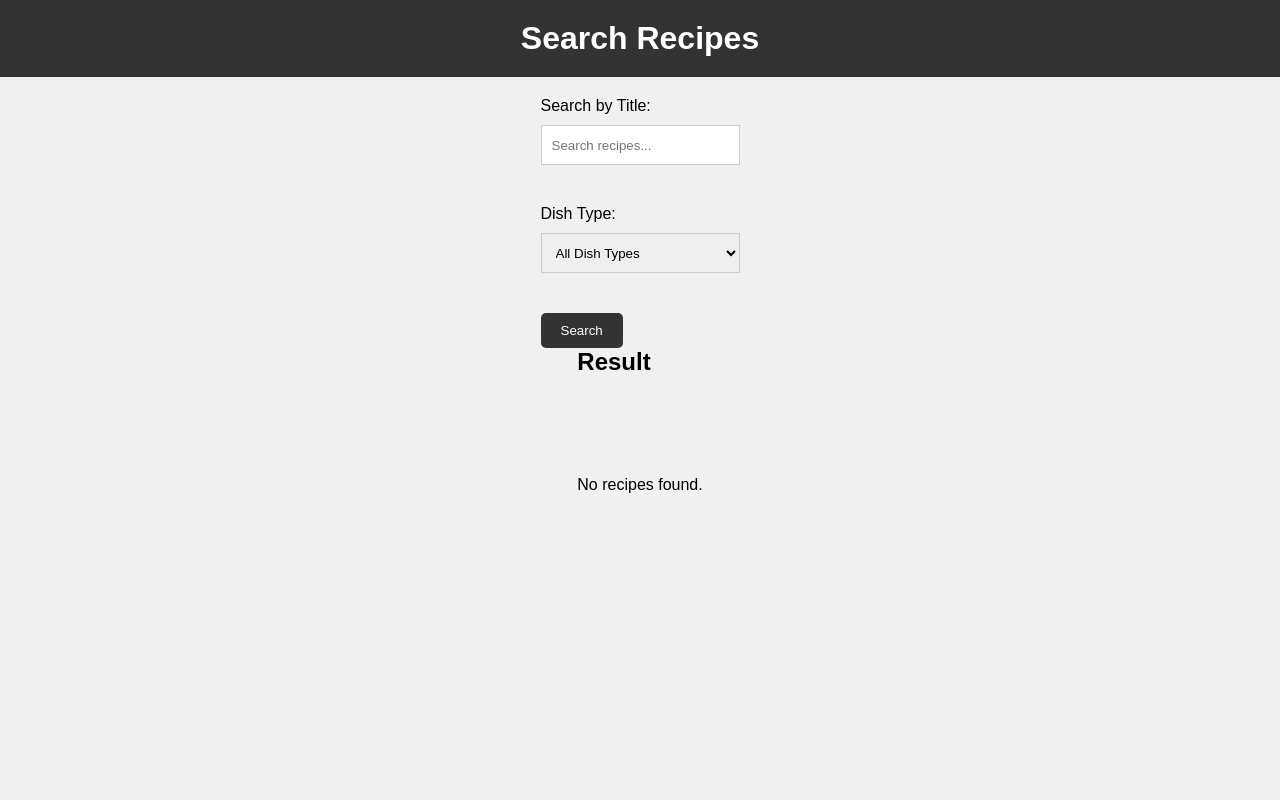
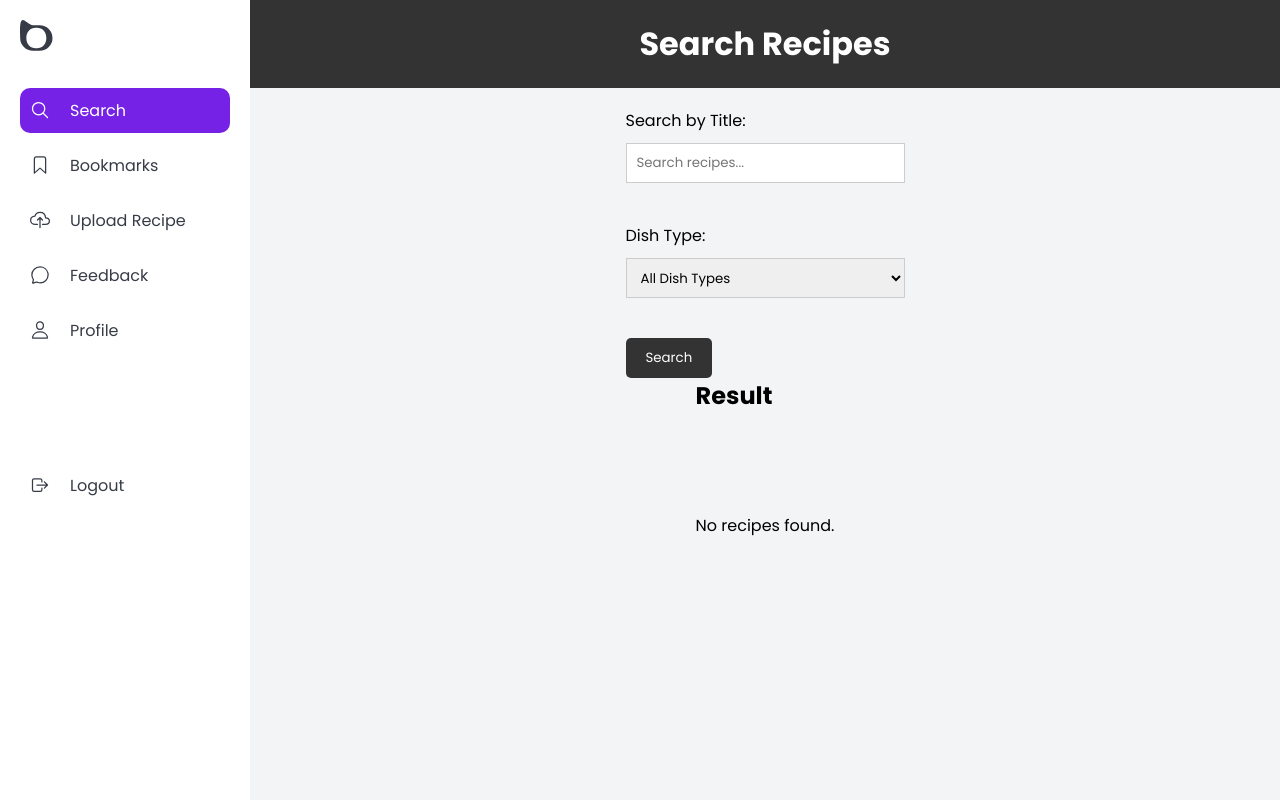
Before and after one commit to Bineesh627/reciperave, a Django app: template reciperave/search/templates/search/search_recipes.html in a window 1280 px wide. Run offline with Django 3.2, Linux system fonts and the light colour scheme; the template is opened without the code that fills it, so the values that code supplies are empty.

Commit message:
templates are connected together

```diff
--- a/reciperave/search/static/search/search_recipes.css
+++ b/reciperave/search/static/search/search_recipes.css
@@ -1,15 +1,4 @@
-* {
-    margin: 0px;
-    padding: 0px;
-    box-sizing: border-box;
-    font-family: sans-serif;
-}
-
-body {
-    background-color: #f0f0f0;
-}
-
-.container {
+.container-search {
     margin: 0 auto;
     padding: 0 15px;
 }
--- a/reciperave/search/templates/search/search_recipes.html
+++ b/reciperave/search/templates/search/search_recipes.html
@@ -1,18 +1,18 @@
-<!DOCTYPE html>
-<html lang="en">
-<head>
-    <meta charset="UTF-8">
-    <title>Search Recipes</title>
-    <meta name="viewport" content="width=device-width, initial-scale=1">
+{% extends 'base/base.html' %}
+
+{% block title %}Search Recipes{% endblock %}
+
 {% load static %}
-    <link rel="stylesheet" href="{% static 'base_card/cards.css' %}">
+{% block css_static %}
+<link rel="stylesheet" href="{% static 'base/css/cards.css' %}">
 <link rel="stylesheet" href="{% static 'search/search_recipes.css' %}">
-</head>
-<body>
+{% endblock %}
+
+{% block content %}
 <header>
     <h1>Search Recipes</h1>
 </header>
-    <div class="container">
+<div class="container-search">
     <main>
         <form method="GET" action="{% url 'search_recipes' %}">
             <div class="form-group">
@@ -34,7 +34,7 @@
             <h2>Result</h2>
             <div class="card-container">
                 {% for recipe in recipes %}
-                    {% include 'base_card/cards.html' %}
+                {% include 'base/cards.html' %}
                 {% empty %}
                 <p>No recipes found.</p>
                 {% endfor %}
@@ -42,5 +42,5 @@
         </section>
     </main>
 </div>
-</body>
-</html>
+
+{% endblock %}
--- /dev/null
+++ b/reciperave/static/base/css/base.css
@@ -0,0 +1,165 @@
+@import url(https://fonts.googleapis.com/css?family=Poppins:100,100italic,200,200italic,300,300italic,regular,italic,500,500italic,600,600italic,700,700italic,800,800italic,900,900italic);
+
+:root {
+    --primary-clr: #7522e6;
+    --bg-clr: #f2f4f5;
+    --white-bg: #fff;
+    --dark-text-clr: #363b46;
+    --light-text-clr: #fff;
+    --hover-clr: #f1e8fd;
+}
+
+body.dark-mode {
+    --primary-clr: #7522e6;
+    --bg-clr: #1e1e1e;
+    --white-bg: #23262b;
+    --dark-text-clr: #fff;
+    --light-text-clr: #fff;
+    --hover-clr: #31313f;
+}
+
+* {
+    margin: 0;
+    padding: 0;
+    box-sizing: border-box;
+    font-family: "Poppins", sans-serif;
+}
+
+body {
+    position: relative;
+    /* This makes the body a reference for absolute positioning */
+}
+
+.wrapper {
+    display: flex;
+    height: 100vh;
+}
+
+.container {
+    position: fixed;
+    width: 85px;
+    height: 100vh;
+    padding: 20px;
+    overflow: hidden;
+    background-color: var(--white-bg);
+    transition: width 0.3s ease;
+}
+
+.main-content {
+    margin-left: 85px;
+    background-color: var(--bg-clr);
+    width: 100%;
+    height: 100%;
+    /* min-height: 693px; */
+    overflow: auto;
+    transition: margin-left 0.3s ease;
+}
+
+.container.active {
+    width: 250px;
+}
+
+.container.active ~ .main-content {
+    margin-left: 250px;
+}
+
+.container .logo {
+    width: 100%;
+    margin-bottom: 30px;
+}
+
+.container ul {
+    list-style: none;
+    display: flex;
+    flex-direction: column;
+    gap: 10px;
+}
+
+-->.link-item:last-child {
+    margin-top: 100px;
+}
+
+.link-item a {
+    display: flex;
+    align-items: center;
+    width: 100%;
+    padding: 10px;
+    border-radius: 10px;
+    text-decoration: none;
+    font-size: 16px;
+    white-space: nowrap;
+    text-transform: capitalize;
+    color: var(--dark-text-clr);
+}
+
+.link-item a span {
+    transition: transform 0.5s;
+    transform: translateX(100px);
+}
+
+.link-item:last-child span h4 {
+    line-height: 1;
+}
+
+.link-item:last-child span p {
+    font-size: 12px;
+}
+
+.container.active .link-item a span {
+    transition-delay: calc(0.02s * var(--i));
+    transform: translateX(0px);
+}
+
+.link-item a:hover {
+    background-color: var(--hover-clr);
+}
+
+.link-item.active a {
+    color: var(--light-text-clr);
+    background-color: var(--primary-clr);
+}
+
+.link-item ion-icon {
+    min-width: 20px;
+    min-height: 20px;
+    margin-right: 20px;
+    position: relative;
+}
+
+.link-item img {
+    width: 30px;
+    height: 30px;
+    margin-right: 20px;
+    border-radius: 50%;
+}
+
+.link-item ion-icon.noti-icon::before {
+    content: "";
+    display: block;
+    position: absolute;
+    top: 3px;
+    right: 2px;
+    width: 6px;
+    height: 6px;
+    border-radius: 50%;
+    background-color: var(--primary-clr);
+    border: 1px solid var(--white-bg);
+}
+
+.link-item a .num-noti {
+    margin-left: 40px;
+    font-size: 12px;
+    color: var(--light-text-clr);
+    background-color: var(--primary-clr);
+    min-width: 15px;
+    height: 15px;
+    display: flex;
+    align-items: center;
+    justify-content: center;
+    border-radius: 50%;
+}
+
+.link-item.active a .num-noti {
+    color: var(--primary-clr);
+    background-color: var(--white-bg);
+}
--- /dev/null
+++ b/reciperave/static/base/js/base.js
@@ -0,0 +1,41 @@
+const container = document.querySelector(".container");
+const linkItems = document.querySelectorAll(".link-item");
+const darkMode = document.querySelector(".dark-mode");
+const logo = document.querySelector(".logo svg");
+
+//Container Hover
+container.addEventListener("mouseenter", () => {
+  container.classList.add("active");
+});
+
+//Container Hover Leave
+container.addEventListener("mouseleave", () => {
+  container.classList.remove("active");
+});
+
+//Link-items Clicked
+for (let i = 0; i < linkItems.length; i++) {
+  if (!linkItems[i].classList.contains("dark-mode")) {
+    linkItems[i].addEventListener("click", (e) => {
+      linkItems.forEach((linkItem) => {
+        linkItem.classList.remove("active");
+      });
+      linkItems[i].classList.add("active");
+    });
+  }
+}
+
+// Dark Mode Functionality
+darkMode.addEventListener("click", function () {
+  if (document.body.classList.contains("dark-mode")) {
+    darkMode.querySelector("span").textContent = "dark mode";
+    darkMode.querySelector("ion-icon").setAttribute("name", "moon-outline");
+
+    logo.style.fill = "#363b46";
+  } else {
+    darkMode.querySelector("span").textContent = "light mode";
+    darkMode.querySelector("ion-icon").setAttribute("name", "sunny-outline");
+    logo.style.fill = "#fff";
+  }
+  document.body.classList.toggle("dark-mode");
+});
--- /dev/null
+++ b/reciperave/templates/base/base.html
@@ -0,0 +1,93 @@
+<!DOCTYPE html>
+<html lang="en">
+
+<head>
+  <meta charset="UTF-8" />
+  <meta http-equiv="X-UA-Compatible" content="IE=edge" />
+  <meta name="viewport" content="width=device-width, initial-scale=1.0" />
+  <title>{% block title %}{% endblock %}</title>
+  {% load static %}
+  <link rel="stylesheet" href="{% static 'base/css/base.css' %}" />
+  {% block css_static %}{% endblock %}
+</head>
+
+<body>
+  <div class="wrapper">
+    <div class="container">
+      <div class="logo">
+        <svg xmlns="http://www.w3.org/2000/svg" width="32.519" height="30.7" viewBox="0 0 32.519 30.7" fill="#363b46">
+          <g id="Logo" transform="translate(-90.74 -84.875)">
+            <path id="B"
+              d="M14.378-30.915c-5.124,0-9.292,3.767-9.292,10.228S9.254-10.46,14.378-10.46h1.471c5.124,0,9.292-3.767,9.292-10.228s-4.168-10.228-9.292-10.228H14.378M11.7-33.456h6.819A12.768,12.768,0,0,1,31.29-20.687,12.768,12.768,0,0,1,18.522-7.919H11.7A12.768,12.768,0,0,1-1.065-20.687C-2.4-51.282,4.652-33.456,11.7-33.456Z"
+              transform="translate(91.969 123.494)" />
+          </g>
+        </svg>
+      </div>
+      <ul class="link-items">
+        <!-- <li class="link-item active">
+          <a href="#" class="link">
+            <ion-icon name="home-outline"></ion-icon>
+            <span style="--i: 1">Home</span>
+          </a>
+        </li> -->
+
+        <li class="link-item active">
+          <a href="{% url 'search_recipes' %}" class="link"><ion-icon name="search-outline"></ion-icon>
+            <span style="--i: 3">search</span>
+          </a>
+        </li>
+
+        <li class="link-item">
+          <a href="{% url 'view_bookmark' %}" class="link">
+            <ion-icon name="bookmark-outline"></ion-icon><span style="--i: 5">bookmarks</span>
+          </a>
+        </li>
+
+        <li class="link-item">
+          <a href="{% url 'upload_recipe' %}" class="link">
+            <ion-icon name="cloud-upload-outline"></ion-icon><span style="--i: 7">Upload Recipe</span>
+          </a>
+        </li>
+
+        <li class="link-item">
+          <a href="{% url 'feedback' %}" class="link">
+            <ion-icon name="chatbubble-outline"></ion-icon><span style="--i: 9">Feedback</span>
+          </a>
+        </li>
+
+        <li class="link-item">
+          <a href="{% url 'profile' username=user.username %}" class="link">
+            <ion-icon name="person-outline"></ion-icon><span style="--i: 11">Profile</span>
+          </a>
+        </li>
+
+        <li class="link-item">
+          <a href="{% url 'logout' %}" class="link">
+            <ion-icon name="log-out-outline"></ion-icon><span style="--i: 13">Logout</span>
+          </a>
+        </li>
+
+        <!-- <li class="link-item">
+          <a href="#" class="link">
+            <img src="user.png" alt="" />
+            <span style="--i: 9">
+              <h4>John Doe</h4>
+              <p>web developer</p>
+            </span>
+          </a>
+        </li> -->
+      </ul>
+    </div>
+
+    <div class="main-content">
+      {% block content %}{% endblock %}
+    </div>
+  </div>
+
+  {% block java_static %}{% endblock %}
+  <script type="module" src="https://unpkg.com/ionicons@5.5.2/dist/ionicons/ionicons.esm.js"></script>
+  <script nomodule src="https://unpkg.com/ionicons@5.5.2/dist/ionicons/ionicons.js"></script>
+  <script src="{% static 'base/js/base.js' %}"></script>
+</body>
+
+</html>
```
Also changed, not shown: reciperave/bookmarks/static/bookmarks/css/view_bookmark.css (+0 -8 lines), reciperave/bookmarks/templates/bookmarks/view_bookmark.html (+10 -10 lines), reciperave/profiles/static/profiles/css/edit_profile.css (+5 -10 lines), reciperave/profiles/static/profiles/css/profile.css (+2 -9 lines), reciperave/profiles/templates/profiles/base.html (deleted, +0 -20 lines), reciperave/profiles/templates/profiles/edit_profile.html (+7 -13 lines), reciperave/profiles/templates/profiles/profile.html (+27 -18 lines), reciperave/users/templates/users/homes.html (+6 -22 lines), reciperave/static/base/css/cards.css (renamed from reciperave/static/base_card/cards.css), reciperave/templates/base/cards.html (renamed from reciperave/templates/base_card/cards.html), 1 other file. Lines whose indentation alone changed are shown as unchanged.
